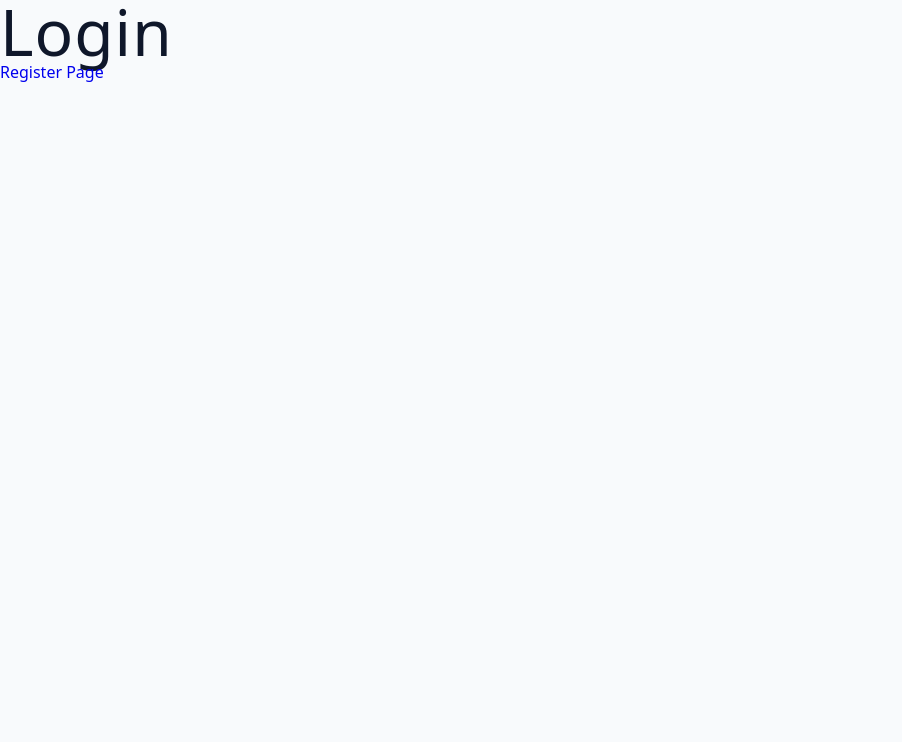
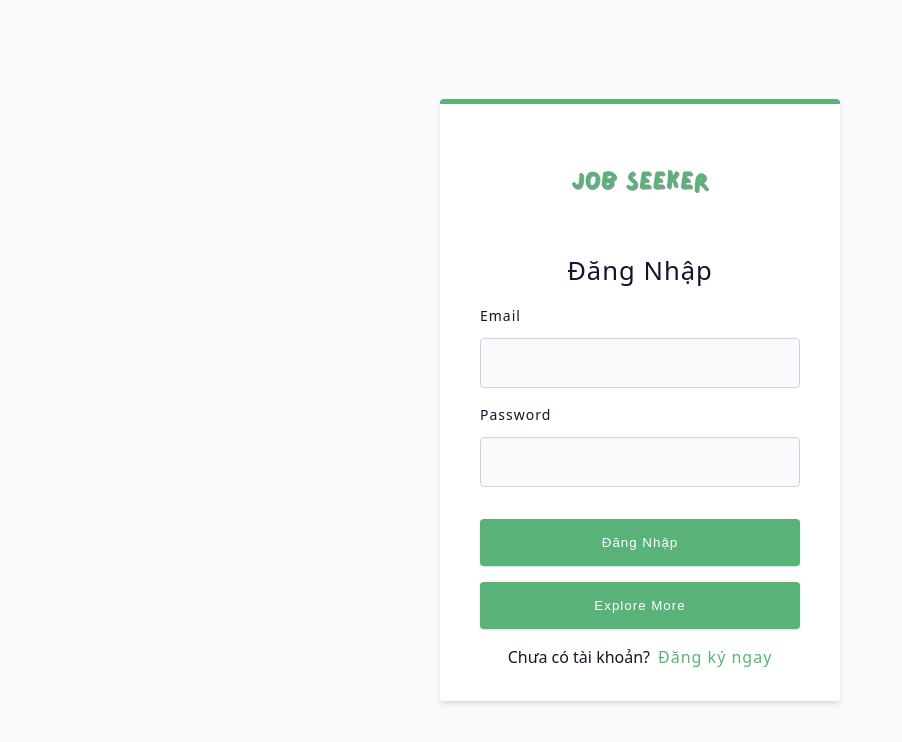
Before and after one commit to renzisheree/hr-support, a React (Vite) app in the folder client/: page /login in a window 1280 px wide. Shown: the top 742 px of the page, without its empty margins (0-902 px from the left). Built offline with nearby package versions, Linux system fonts and the light colour scheme.

Commit message:
login and register ui

```diff
--- a/client/src/assets/wrappers/ErrorPage.js
+++ b/client/src/assets/wrappers/ErrorPage.js
@@ -1,4 +1,4 @@
-import styled from 'styled-components';
+import styled from 'styled-components'
 
 const Wrapper = styled.main`
     min-height: 100vh;
@@ -6,26 +6,31 @@ const Wrapper = styled.main`
     display: flex;
     align-items: center;
     justify-content: center;
+
     img {
+
         width: 90vw;
         max-width: 600px;
         display: block;
         margin-bottom: 2rem;
         margin-top: -3rem;
     }
+
     h3 {
-    margin-bottom: 0.5rem;
+        margin-bottom: 0.5em;
     }
+
     p {
         line-height: 1.5;
         margin-top: 0.5rem;
-    margin-bottom: 1rem;
+        margin-bottom: 1.5rem;
         color: var(--text-secondary-color);
     }
+
     a {
         color: var(--primary-500);
         text-transform: capitalize;
     }
-`;
+`
 
-export default Wrapper;
+export default Wrapper
--- a/client/src/assets/wrappers/RegisterAndLoginPage.js
+++ b/client/src/assets/wrappers/RegisterAndLoginPage.js
@@ -1,34 +1,42 @@
-import styled from 'styled-components';
+import styled from 'styled-components'
 
 const Wrapper = styled.section`
     min-height: 100vh;
     display: grid;
     align-items: center;
+
     .logo {
         display: block;
-    margin: 0 auto;
-    margin-bottom: 1.38rem;
+        margin: 0 auto 1.38rem;
     }
+
     .form {
         max-width: 400px;
         border-top: 5px solid var(--primary-500);
     }
+
+    input {
+        padding: 1.5rem 0.75rem
+    }
+
     h4 {
         text-align: center;
         margin-bottom: 1.38rem;
     }
+
     p {
         margin-top: 1rem;
+        align-items: center;
+        line-height: 1.5;
         text-align: center;
-    line-height: 1.5;
     }
+
     .btn {
+
         margin-top: 1rem;
+
     }
-  .member-btn {
-    color: var(--primary-500);
-    letter-spacing: var(--letter-spacing);
-    margin-left: 0.25rem;
-  }
-`;
-export default Wrapper;
+
+
+`
+export default Wrapper
--- /dev/null
+++ b/client/src/components/FormRow.jsx
@@ -0,0 +1,15 @@
+import React from 'react'
+
+const FormRow = ({
+	type,
+	name,
+	labelText
+}) => {
+	return (
+		<div className="form-row">
+			<label htmlFor="name" className="form-label">{labelText || name}</label>
+			<input type={type} id={name} name={name} className="form-input" required/></div>
+	)
+}
+
+export default FormRow
--- a/client/src/components/Logo.jsx
+++ b/client/src/components/Logo.jsx
@@ -4,7 +4,7 @@ import logo from '../assets/images/logo.svg'
 const Logo = () => {
 	return (
 
-		<img src={logo} alt="logo"/>
+		<img className="logo" src={logo} alt="logo"/>
 
 	)
 }
--- a/client/src/components/index.js
+++ b/client/src/components/index.js
@@ -1 +1,3 @@
 export { default as Logo } from './Logo.jsx'
+
+export { default as FormRow } from './FormRow.jsx'
--- a/client/src/index.css
+++ b/client/src/index.css
@@ -23,7 +23,7 @@ html {
     --primary-400: #38bec9;
     --primary-500: #59b379;
     --primary-600: #14919b;
-    --primary-700: #0e7c86;
+    --primary-700: #247905;
     --primary-800: #0a6c74;
     --primary-900: #044e54;
 
@@ -210,6 +210,13 @@ ul {
 
 .btn-block {
     width: 100%;
+    padding: 1rem;
+}
+
+.member-btn {
+    color: var(--primary-500);
+    letter-spacing: var(--letter-spacing);
+    margin-left: 0.5rem;
 }
 
 button:disabled {
--- a/client/src/pages/Error.jsx
+++ b/client/src/pages/Error.jsx
@@ -1,15 +1,27 @@
 import { Link, useRouteError } from 'react-router-dom'
+import Wrapper from '../assets/wrappers/ErrorPage.js'
+import notfound from '../assets/images/error.svg'
 
 const Error = () => {
 	const error = useRouteError()
 	console.log(error)
+	if (error.status === 404) {
+		return (
+			<Wrapper>
+				<div>
+					<img src={notfound} alt="not-found"/>
+					<h3>Ôi~ Đã có sự cố xảy ra</h3>
+					<p>Có vẻ như bạn đang đi lạc?</p>
+					<Link to="/dashboard"> Quay lại </Link>
+				</div>
+			</Wrapper>
+		)
+	}
 	return (
-		<div>
-			<h1>
-				This is error page
-			</h1>
+		<Wrapper>
+			<h3> Đã xảy ra lỗi</h3>
 			<Link to={'/'}>Home Page </Link>
-		</div>
+		</Wrapper>
 	)
 }
 
--- a/client/src/pages/Login.jsx
+++ b/client/src/pages/Login.jsx
@@ -1,13 +1,24 @@
-import React from 'react';
-import {Link} from "react-router-dom";
+import React from 'react'
+import Wrapper from '../assets/wrappers/RegisterAndLoginPage.js'
+import { FormRow, Logo } from '../components'
+import { Link } from 'react-router-dom'
 
 const Login = () => {
-    return (
-        <div>
-            <h1>Login</h1>
-            <Link to={'/register'}>Register Page </Link>
-        </div>
-    );
-};
+	return (
+		<Wrapper>
+			<form action="" className="form">
+				<Logo/>
+				<h4>Đăng nhập</h4>
+				<FormRow type="text" name="email"/>
+				<FormRow type="password" name="password"/>
+				<button type="submit" className="btn btn-block">Đăng nhập</button>
 
-export default Login;
+				<button type="submit" className="btn btn-block">Explore more</button>
+				<p>Chưa có tài khoản?
+					<Link to="/register" className="member-btn">Đăng ký ngay</Link></p>
+			</form>
+		</Wrapper>
+	)
+}
+
+export default Login
--- a/client/src/pages/Register.jsx
+++ b/client/src/pages/Register.jsx
@@ -1,12 +1,23 @@
-import React from 'react';
-import {Link} from 'react-router-dom';
+import Wrapper from '../assets/wrappers/RegisterAndLoginPage.js'
+import { FormRow, Logo } from '../components'
+import { Link } from 'react-router-dom'
+
 const Register = () => {
-    return (
-        <div>
-         <h1>Register</h1>
-            <Link to={'/login'}>Login Page </Link>
-        </div>
-    );
-};
+	return (
+		<Wrapper>
+			<form action="" className="form"><Logo/>
+				<h4>Đăng ký</h4>
+				<FormRow type="text" name="name"/>
+				<FormRow type="text" name="lastName" labelText="Last Name"/>
+				<FormRow type="text" name="Khu Vực"/>
+				<FormRow type="email" name="email"/>
+				<FormRow type="password" name="password"/>
+				<button className="btn btn-block" type="submit">Xác nhận</button>
+				<p>Đã có tài khoản?
+					<Link to="/login" className="member-btn"> Đăng nhập ngay</Link></p>
+			</form>
+		</Wrapper>
+	)
+}
 
-export default Register;
+export default Register
```
Also changed, not shown: client/src/assets/images/error.svg (added), client/src/assets/images/logo.svg. Lines whose indentation alone changed are shown as unchanged.
